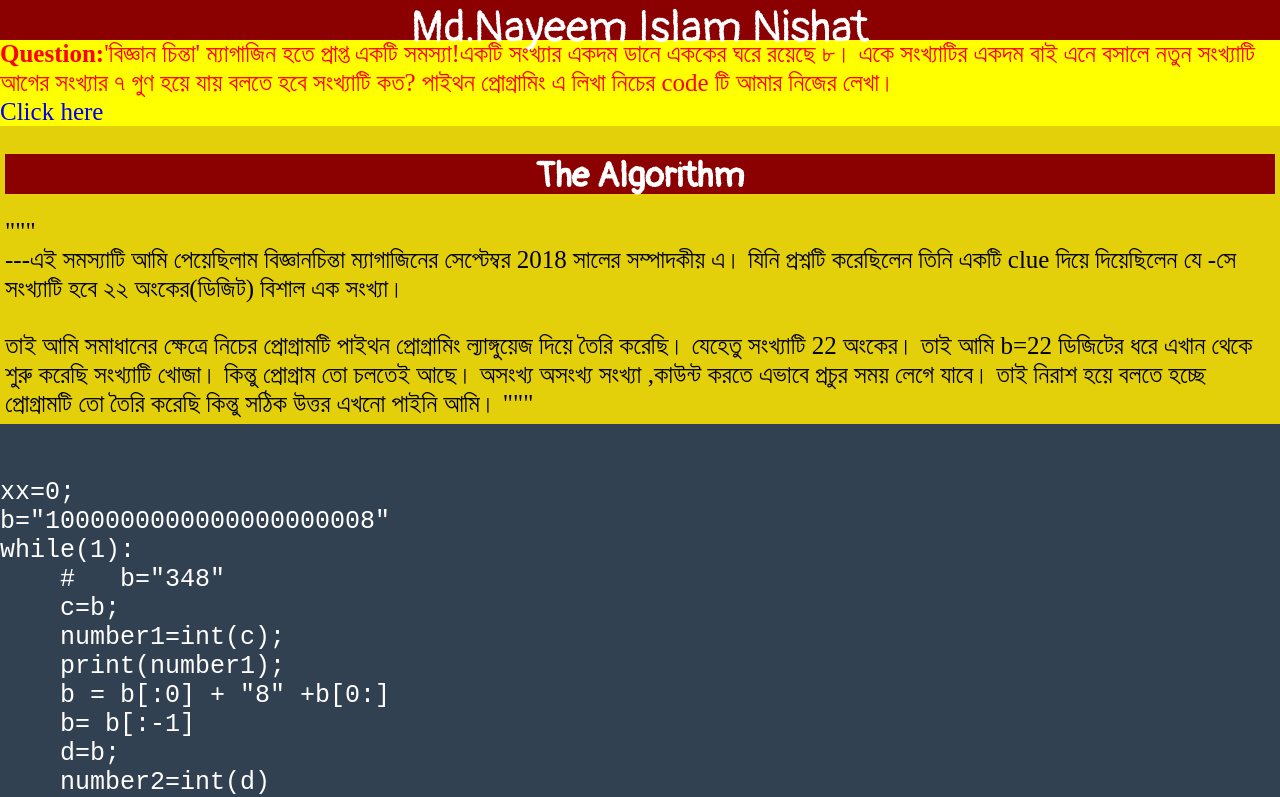
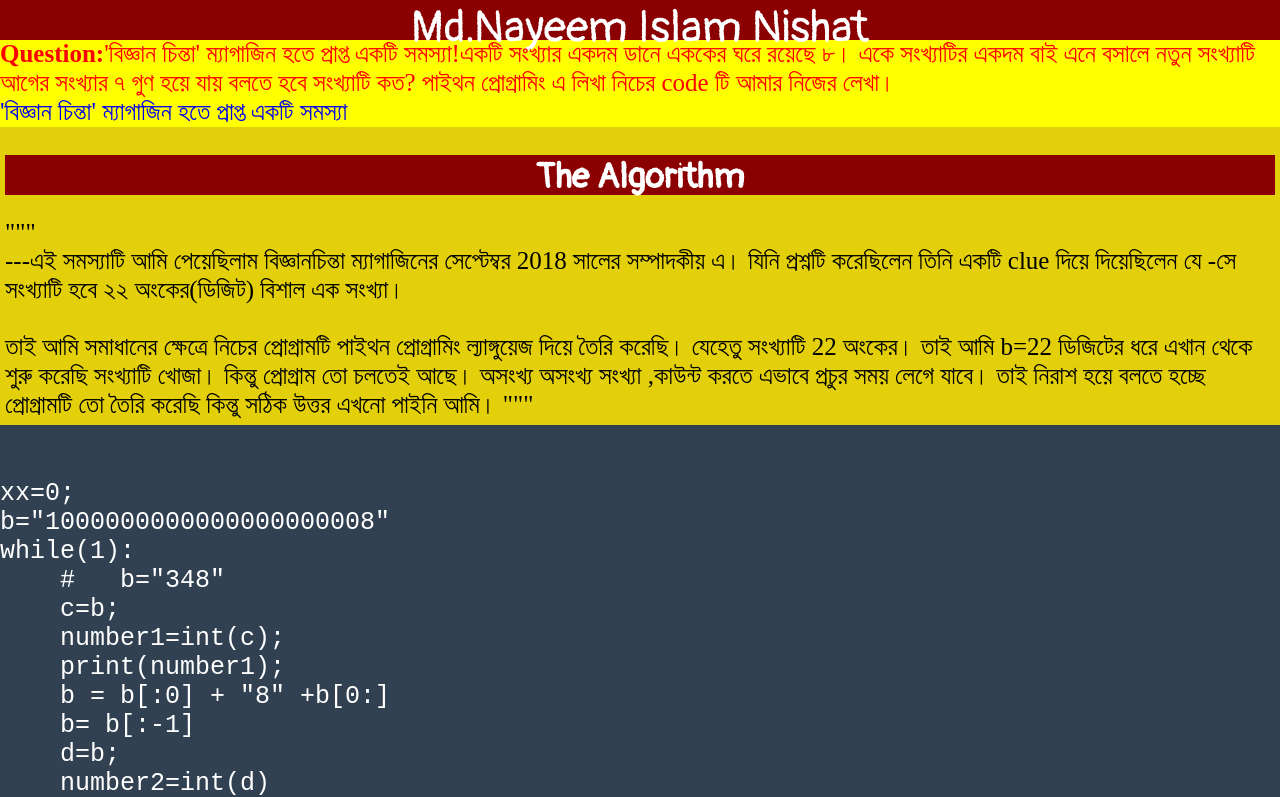
Before and after one commit to mdislamnishatnayeem/PROGRAMMS_ALL_HISTORY_WORLD, a plain HTML site: page programm1.html in a window 1280 px wide. Shown: the top 797 px of the page. Drawn offline with Linux system fonts and the light colour scheme.

Commit message:
Update programm1.html
Hgf

```diff
--- a/programm1.html
+++ b/programm1.html
@@ -12,7 +12,7 @@
     <div class="top"><a href="https://mdislamnishatnayeem.github.io/Nayeem_Islam_Nishat/">Md.Nayeem Islam Nishat</a></div>
   <div style="color:red; background:yellow;">
 <b>Question:</b>'বিজ্ঞান চিন্তা' ম্যাগাজিন হতে প্রাপ্ত একটি সমস্যা!একটি সংখ্যার একদম ডানে এককের ঘরে রয়েছে ৮। একে সংখ্যাটির একদম বাই এনে বসালে নতুন সংখ্যাটি আগের সংখ্যার ৭ গুণ হয়ে যায় বলতে হবে সংখ্যাটি কত? পাইথন প্রোগ্রামিং এ লিখা নিচের code টি আমার নিজের লেখা।<br>
-<a href="programm1.html"style="background:yellow; text-decoration:none;">Click here</a>
+<a href="programm1.html"style="background:yellow; text-decoration:none;">'বিজ্ঞান চিন্তা' ম্যাগাজিন হতে প্রাপ্ত একটি সমস্যা</a>
 </div>
 <div style="background:#E4D00A ;color:black; padding:5px;">
   <h1 class="top">The Algorithm</h1>
```
